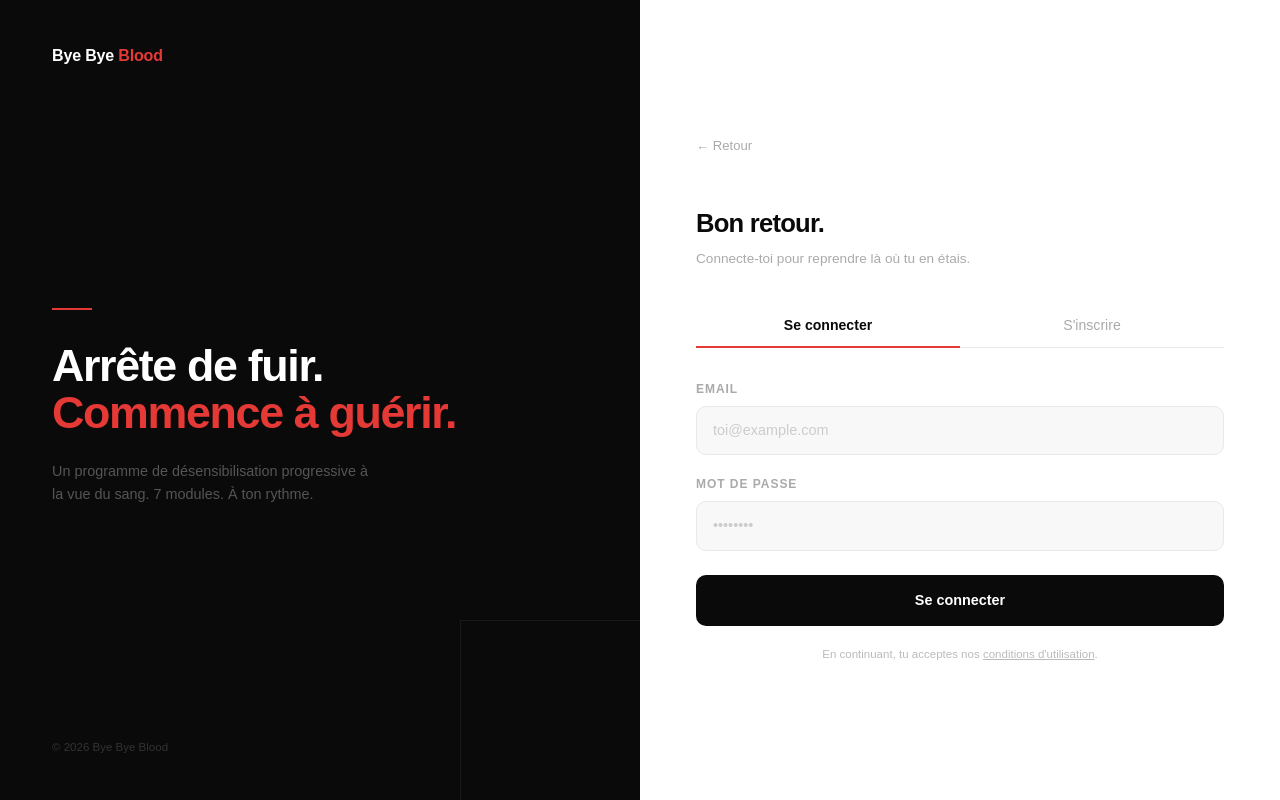
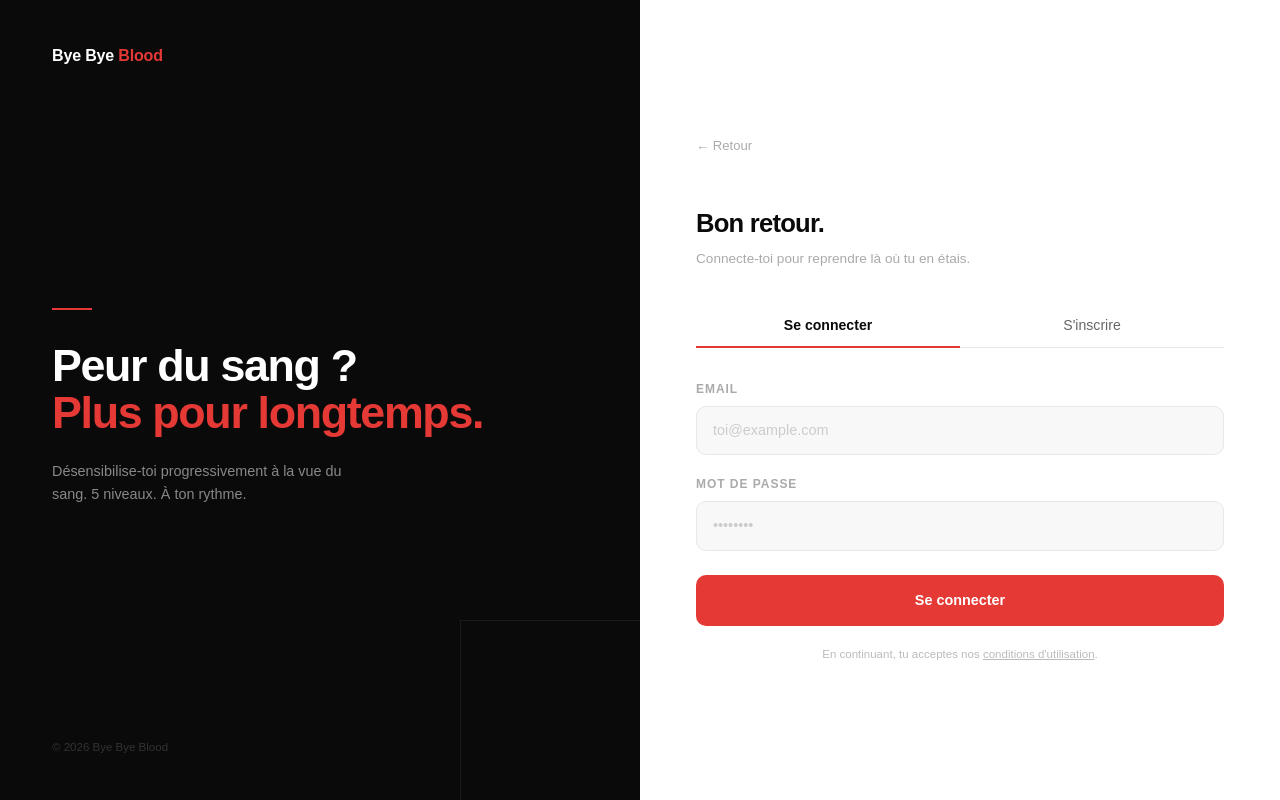
Before and after one commit to Paulrequin/byebyeblood.fr, a React (Vite) app: page /auth in a window 1280 px wide. Built offline with nearby package versions, Linux system fonts and the light colour scheme; no server answers.

Commit message:
fix: auth page consistency with landing
- Update tagline and subtitle (5 niveaux, new copy)
- Submit button red (matches landing CTA)
- Inactive tab: better contrast (#666)
- Left sub text: more readable on dark bg (#888)

Co-Authored-By: Claude Sonnet 4.6 <noreply@anthropic.com>

```diff
--- a/src/pages/Auth.module.css
+++ b/src/pages/Auth.module.css
@@ -43,7 +43,7 @@
 .leftTaglineRed { color: #E53935; }
 .leftSub {
   font-size: 0.9rem;
-  color: #555;
+  color: #888;
   line-height: 1.65;
   max-width: 320px;
   font-weight: 400;
@@ -126,7 +126,7 @@
   border: none;
   border-bottom: 2px solid transparent;
   margin-bottom: -1.5px;
-  color: #aaa;
+  color: #666;
   cursor: pointer;
   transition: color 0.15s, border-color 0.15s;
 }
@@ -188,7 +188,7 @@
 .submitBtn {
   width: 100%;
   padding: 15px;
-  background: #0A0A0A;
+  background: #E53935;
   color: #fff;
   font-family: 'Urbanist', sans-serif;
   font-size: 0.9rem;
@@ -199,7 +199,7 @@
   margin-top: 4px;
   transition: background 0.15s;
 }
-.submitBtn:hover    { background: #E53935; }
+.submitBtn:hover    { background: #c62828; }
 .submitBtn:disabled { opacity: 0.55; cursor: default; }
 
 .terms {
--- a/src/pages/Auth.tsx
+++ b/src/pages/Auth.tsx
@@ -60,12 +60,12 @@ export default function Auth() {
         <div className={s.leftCenter}>
           <div className={s.leftDivider} />
           <h2 className={s.leftTagline}>
-            Arrête de fuir.<br />
-            <span className={s.leftTaglineRed}>Commence à guérir.</span>
+            Peur du sang ?<br />
+            <span className={s.leftTaglineRed}>Plus pour longtemps.</span>
           </h2>
           <p className={s.leftSub}>
-            Un programme de désensibilisation progressive à la vue du sang.
-            7 modules. À ton rythme.
+            Désensibilise-toi progressivement à la vue du sang.
+            5 niveaux. À ton rythme.
           </p>
         </div>
         <span className={s.leftFooter}>© 2026 Bye Bye Blood</span>
```
